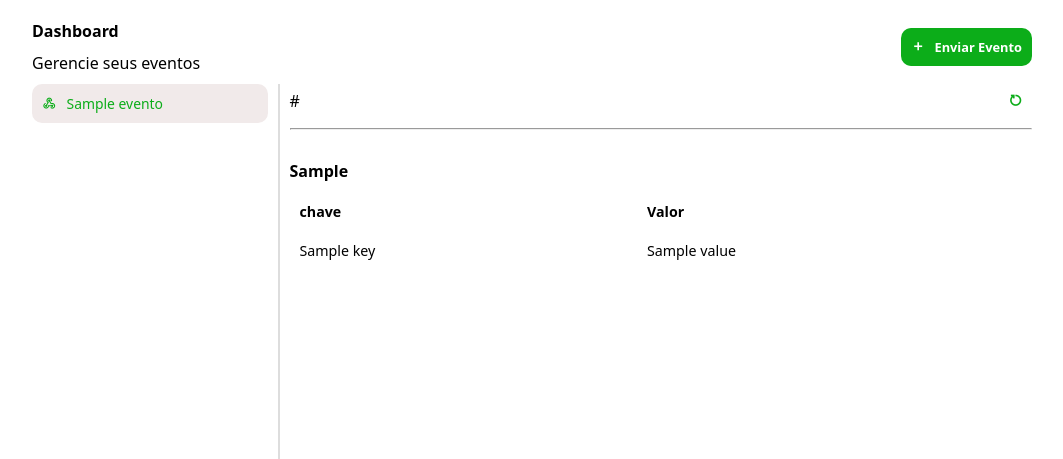
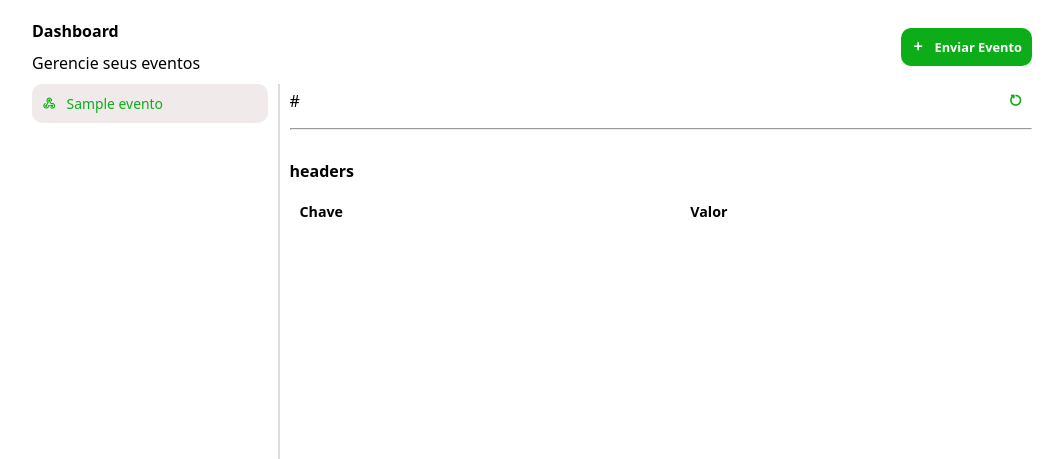
Before and after one commit to luby404/webhost, a Flask app: template app/templates/dashboard.html in a window 1280 px wide. Shown: the part 54-513 px from the top of the page, without its empty margins (108-1171 px from the left). Run offline with Flask 3, Linux system fonts and the light colour scheme; the template is opened without the code that fills it: most values are stand-ins (such as "Sample title", 1, 10 or a date in 2020).

Commit message:
pagina index

```diff
--- a/app/templates/dashboard.html
+++ b/app/templates/dashboard.html
@@ -54,29 +54,37 @@
 
 
         <div class="event_details_list column">
-            {% for el, data in dados.evento_detalhes.items() %}
+            {% if dados.evento_detalhes %}
+
+                {% for section in ["headers", "body"] %}
+
+                    {% if dados.evento_detalhes.get(section) %}
                         <hr>
-            <strong class="title_detalhes">{{ el }}</strong>
+                        <strong class="title_detalhes">{{ section }}</strong>
+
                         <div class="table">
                             <table>
                                 <thead>
                                     <tr>
-                            <td>chave</td>
+                                        <td>Chave</td>
                                         <td>Valor</td>
                                     </tr>
                                 </thead>
                                 <tbody>
-                        {% for key, value in data.items() %}
+                                    {% for key, value in dados.evento_detalhes[section].items() %}
                                         <tr>
                                             <td>{{ key }}</td>
                                             <td>{{ value }}</td>
                                         </tr>
                                     {% endfor %}
-
                                 </tbody>
                             </table>
                         </div>
+                    {% endif %}
+
                 {% endfor %}
+
+            {% endif %}
         </div>
 
     </div>
```
Lines whose indentation alone changed are shown as unchanged.
